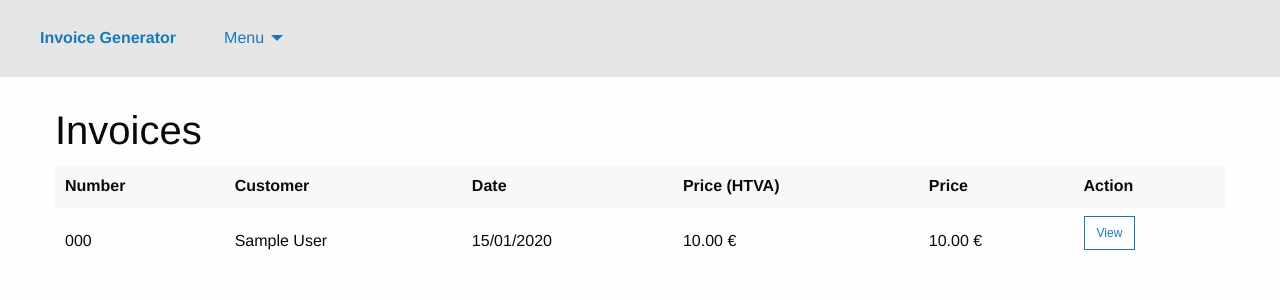
After one commit to renaud-dk/invoice_generator, a Flask app: page /invoice in a window 1280 px wide. The commit adds this page. Shown: the top 300 px of the page. Run offline with Flask 2, Linux system fonts and the light colour scheme; tables that the repository leaves empty hold one stand-in row (values such as "Sample post"); some libraries are stand-ins or nearby versions.

Commit message:
+ Add invoice view + Add invoice overview template * Re-organize general menu

```diff
--- a/app/models/__init__.py
+++ b/app/models/__init__.py
@@ -1,9 +1,10 @@
 #-*- coding: utf-8 -*-
 __author__ = 'rdk'
 
-__all__ = ['customer', 'project', 'presta', 'refvalue']
+__all__ = ['customer', 'project', 'presta', 'refvalue', 'invoice']
 
 from .customer import Customer
 from .project import Project
 from .presta import Presta
 from .refvalue import Refvalue
+from .invoice import Invoice
--- a/app/models/invoice.py
+++ b/app/models/invoice.py
@@ -11,6 +11,7 @@ class Invoice(db.Model):
     work_days = db.Column(db.Float)
     price_htva = db.Column(db.Float)
     price_total = db.Column(db.Float)
+    daily_rate = db.Column(db.Integer)
     customer_id = db.Column(db.Integer, db.ForeignKey('customer.id'), nullable = False)
     customer = db.relationship('Customer', backref=db.backref('invoices', cascade="all, delete-orphan"), lazy='joined')
 
--- a/app/templates/base.html
+++ b/app/templates/base.html
@@ -33,9 +33,15 @@
                     <li>
                         <a href="">Admin</a>
                         <ul class="menu vertical">
-                            <li><a href="/admin/gen_invoice">Generate invoice</a></li>
                             <li><a href="/admin/gen_report">Generate report</a></li>
                             <li><a href="/admin/upload">Upload data</a></li>
+                        </ul>
+                    </li>
+                    <li>
+                        <a href="">Invoice</a>
+                        <ul class="menu vertical">
+                            <li><a href="/admin/gen_invoice">Generate invoice</a></li>
+                            <li><a href="/invoice">Invoice history</a></li>
                         </ul>
                     </li>
                     <li><a href="/project">Project</a></li>
--- /dev/null
+++ b/app/templates/invoice_overview.html
@@ -0,0 +1,53 @@
+{% extends "base.html" %}
+{% block styles %}
+{{super()}}
+<style>
+    div.content {
+        padding: 25px 0px 0px 0px;
+    }
+</style>
+{% endblock styles %}
+
+{% block content %}
+    <div class="row content">
+        <div class="large-12 columns">
+            <h2>Invoices</h2>
+        </div>
+    </div>
+    <div class="row">
+        <div class="large-12 columns">
+            <table id="invoicegrid" class="hover" cellspacing="0" width="100%">
+                <thead>
+                    <tr>
+                        <th>Number</th>
+                        <th>Customer</th>
+                        <th>Date</th>
+                        <th>Price (HTVA)</th>
+                        <th>Price</th>
+                        <th>Action</th>
+                    </tr>
+                </thead>
+                <tbody>
+                    {% for i in invoices %}
+                        <tr>
+                            <td>{{i.number}}</td>
+                            <td>{{i.customer.name}}</td>
+                            <td>{{i.date.strftime('%d/%m/%Y')}}</td>
+                            <td>{{"{:.2f} €".format(i.price_htva)}}</td>
+                            <td>{{"{:.2f} €".format(i.price_total)}}</td>
+                            <td>
+                                <div class="row">
+                                    <div class="small-4 column">
+                                        <form action="{{ "/invoice/view/" ~ i.id }}" method="get">
+                                            <button class="hollow button small">View</button>
+                                        </form>
+                                    </div>
+                                </div>
+                            </td>
+                        </tr>
+                    {% endfor %}
+                </tbody>
+            </table>
+        </div>
+    </div>
+{% endblock content %}
--- a/app/views/__init__.py
+++ b/app/views/__init__.py
@@ -1,4 +1,4 @@
 #-*- coding: utf-8 -*-
 __author__ = 'rdk'
 
-__all__ = ['index', 'admin', 'customer', 'presta', 'project']
+__all__ = ['index', 'admin', 'customer', 'presta', 'project', "invoice"]
--- /dev/null
+++ b/app/views/invoice.py
@@ -0,0 +1,51 @@
+#-*- coding: utf-8 -*-
+__author__ = 'rdk'
+
+from flask import render_template, flash, request, redirect
+from flask_weasyprint import HTML, render_pdf
+from app import app, db
+from app.models import Invoice, Presta
+
+class GenericObject(object):
+    pass
+
+@app.route('/invoice')
+def invoice():
+    invoices = Invoice.query.order_by(Invoice.number).all()
+    return render_template('invoice_overview.html', invoices=invoices)
+
+@app.route('/invoice/view/<iid>')
+def get_invoice(iid):
+    invoice = Invoice.query.filter(Invoice.id == iid).first()
+    p = Presta.query \
+        .filter(Presta.invoice_number == invoice.number) \
+        .order_by(Presta.date).all()
+
+    lst_presta = []
+    presta_range = GenericObject()
+    invoice_data = GenericObject()
+    price = GenericObject()
+
+    for i in p:
+        presta = GenericObject()
+        presta.project = i.project.code
+        presta.date = i.date
+        presta.description = i.description
+        presta.hours = ("%.2f" % (i.duration / 3600.0))
+
+        lst_presta.append(presta)
+
+    invoice_data.date = invoice.date.strftime('%d/%m/%Y')
+    invoice_data.number = invoice.number
+    presta_range.from_date = lst_presta[0].date.strftime('%d/%m/%Y')
+    presta_range.to_date = lst_presta[len(lst_presta) - 1].date.strftime('%d/%m/%Y')
+    presta_range.total_days = round(invoice.work_days, 2)
+
+    price.htva = round(invoice.price_htva, 2)
+    price.tva = round(invoice.price_total - invoice.price_htva, 2)
+    price.total = round(invoice.price_total, 2)
+
+    html = render_template('timesheet.html', customer=invoice.customer, invoice=invoice_data, presta_range=presta_range,
+                           prestas=lst_presta, price=price)
+
+    return render_pdf(HTML(string=html))
```
